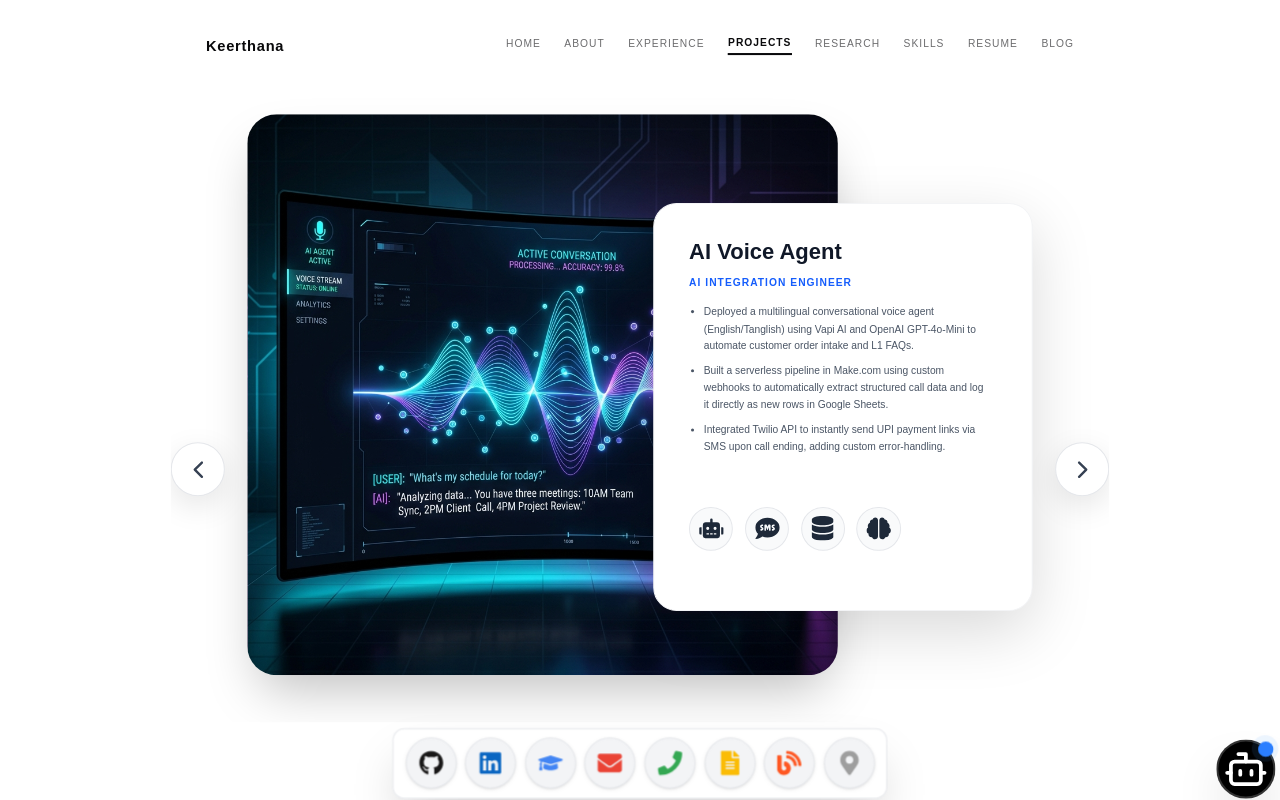
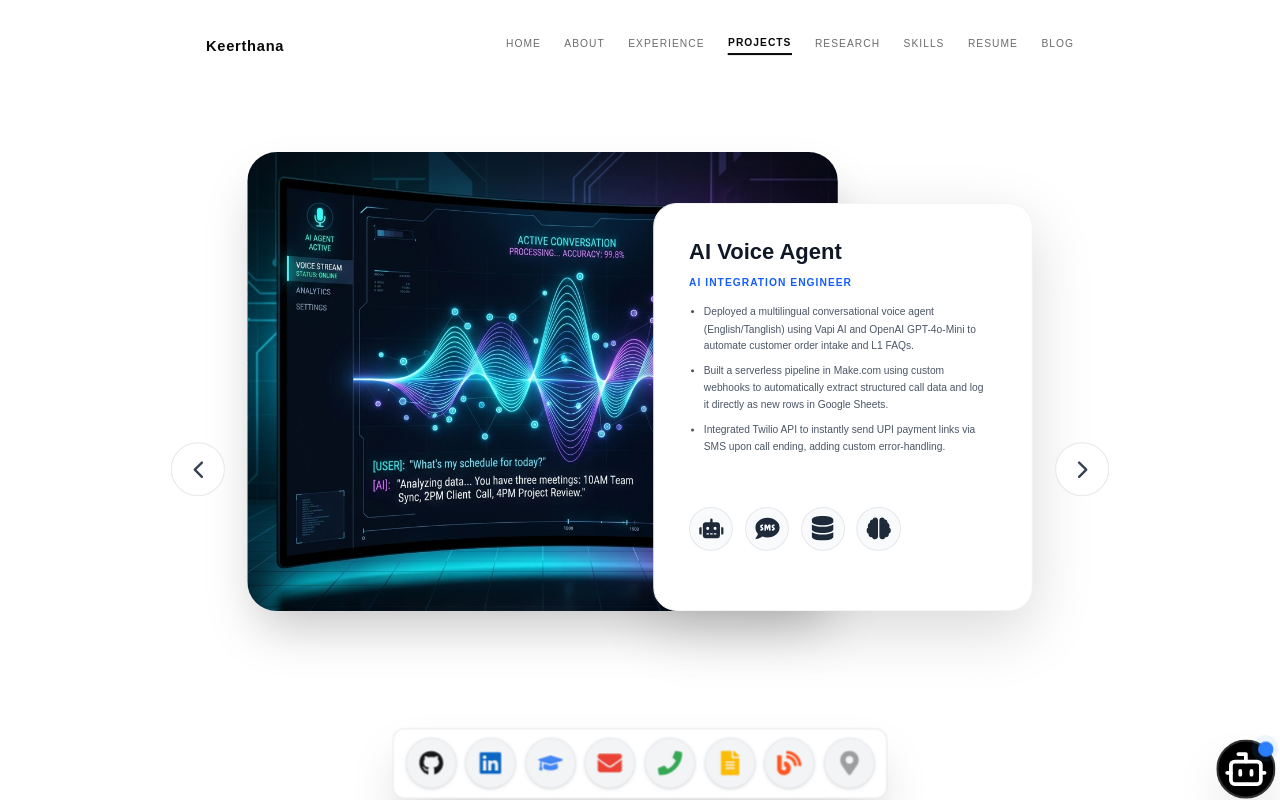
Before and after one commit to keerthana-b-v/portfolio, a Next.js app: page / in a window 1280 px wide. Both pictures are taken after a click on the link "PROJECTS". Built offline with nearby package versions, Linux system fonts and the light colour scheme.

Commit message:
Show scrollbar in skills, fix project carousel bottom gap and remove arrow shadows

```diff
--- a/src/components/ui/project-carousel.tsx
+++ b/src/components/ui/project-carousel.tsx
@@ -93,11 +93,11 @@ export const ProjectCarousel = () => {
           animate={{ opacity: 1, scale: 1 }}
           exit={{ opacity: 0, scale: 1.02 }}
           transition={{ duration: 0.5, ease: "easeInOut" }}
-          className="relative w-full max-w-6xl h-[600px] flex items-center justify-center"
+          className="relative w-full max-w-6xl h-[500px] flex items-center justify-center"
         >
           {/* Main Large Image */}
           <div
-            className="absolute left-1/2 -translate-x-1/2 md:translate-x-0 md:left-10 top-0 h-[550px] w-[95%] md:w-[70%] rounded-[2.5rem] bg-cover bg-center shadow-2xl"
+            className="absolute left-1/2 -translate-x-1/2 md:translate-x-0 md:left-10 top-0 h-[450px] w-[95%] md:w-[70%] rounded-[2.5rem] bg-cover bg-center shadow-2xl"
             style={{ backgroundImage: `url(${currentProject.image})` }}
           />
 
@@ -142,13 +142,13 @@ export const ProjectCarousel = () => {
       {/* Carousel Controls (Left / Right Mid) */}
       <button
         onClick={handlePrev}
-        className="absolute left-0 top-[60%] -translate-y-1/2 p-4 rounded-full bg-white border border-gray-200 shadow-[0_10px_30px_rgba(0,0,0,0.1)] hover:bg-gray-50 hover:scale-110 transition-all z-20"
+        className="absolute left-0 top-[60%] -translate-y-1/2 p-4 rounded-full bg-white border border-gray-200 hover:bg-gray-50 hover:scale-110 transition-all z-20"
       >
         <ChevronLeft size={28} className="text-gray-700" />
       </button>
       <button
         onClick={handleNext}
-        className="absolute right-0 top-[60%] -translate-y-1/2 p-4 rounded-full bg-white border border-gray-200 shadow-[0_10px_30px_rgba(0,0,0,0.1)] hover:bg-gray-50 hover:scale-110 transition-all z-20"
+        className="absolute right-0 top-[60%] -translate-y-1/2 p-4 rounded-full bg-white border border-gray-200 hover:bg-gray-50 hover:scale-110 transition-all z-20"
       >
         <ChevronRight size={28} className="text-gray-700" />
       </button>
--- a/src/components/ui/skills-showcase.tsx
+++ b/src/components/ui/skills-showcase.tsx
@@ -41,7 +41,7 @@ export const SkillsShowcase = () => {
          <p className="text-lg text-gray-500 font-medium leading-relaxed mt-2">Core tools I leverage to architect scalable web apps and secure AI workflows.</p>
       </div>
 
-      <div className="flex-1 overflow-y-auto pb-8 hide-scrollbar">
+      <div className="flex-1 overflow-y-auto pb-8 pr-2">
         <div className="flex flex-col gap-4">
           {skillCategories.map((cat, idx) => (
             <div key={idx} className="bg-white rounded-2xl border border-gray-100 shadow-[0_5px_15px_rgba(0,0,0,0.02)] overflow-hidden">
```
